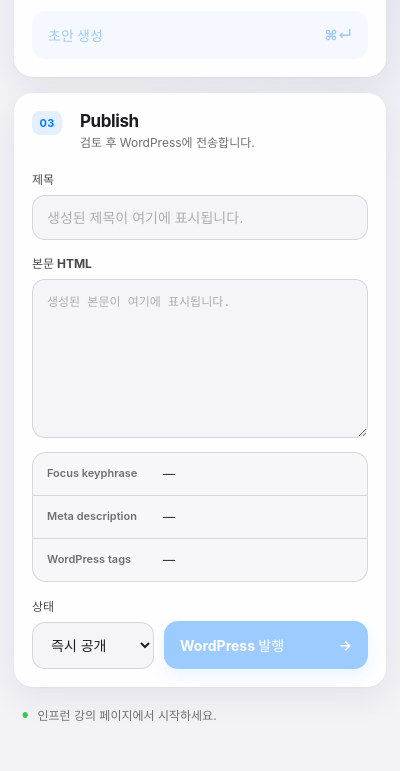
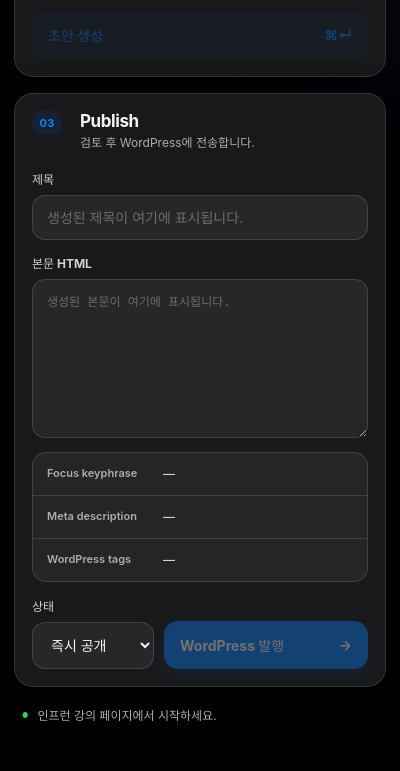
Before and after one commit to hotshin24/inflearn-content-publisher, a browser extension: page extension/popup.html in a window 400 px wide. Shown: the part 628-1399 px from the top of the page. Drawn offline with Linux system fonts and the light colour scheme.

Commit message:
Switch publisher to iOS dark theme

```diff
--- a/extension/popup.css
+++ b/extension/popup.css
@@ -1,30 +1,30 @@
 :root {
-  color-scheme: light;
+  color-scheme: dark;
   font-family: -apple-system, BlinkMacSystemFont, "SF Pro Display", "SF Pro Text", Pretendard, "Segoe UI", sans-serif;
-  color: #1d1d1f;
-  background: #f2f2f7;
+  color: #f5f5f7;
+  background: #000;
   font-synthesis: none;
-  --blue: #007aff;
-  --blue-pressed: #0062cc;
-  --green: #34c759;
-  --red: #ff3b30;
-  --label: #1d1d1f;
-  --secondary-label: #6e6e73;
+  --blue: #0a84ff;
+  --blue-pressed: #409cff;
+  --green: #30d158;
+  --red: #ff453a;
+  --label: #f5f5f7;
+  --secondary-label: #aeaeb2;
   --tertiary-label: #8e8e93;
-  --separator: rgba(60, 60, 67, .16);
-  --surface: rgba(255, 255, 255, .92);
+  --separator: rgba(84, 84, 88, .62);
+  --surface: rgba(28, 28, 30, .92);
 }
 
 * { box-sizing: border-box; }
-html { min-height: 100%; background: #f2f2f7; }
+html { min-height: 100%; background: #000; }
 body {
   margin: 0 auto;
   width: min(calc(100% - 32px), 680px);
   min-height: 720px;
   background:
-    radial-gradient(circle at 8% 0%, rgba(0, 122, 255, .10), transparent 28rem),
-    radial-gradient(circle at 100% 30%, rgba(88, 86, 214, .08), transparent 25rem),
-    #f2f2f7;
+    radial-gradient(circle at 8% 0%, rgba(10, 132, 255, .18), transparent 28rem),
+    radial-gradient(circle at 100% 30%, rgba(94, 92, 230, .14), transparent 25rem),
+    #000;
 }
 main { padding: 28px 24px 34px; }
 
@@ -38,8 +38,8 @@ main { padding: 28px 24px 34px; }
   gap: 14px;
   margin: -28px -24px 20px;
   padding: 22px 26px 16px;
-  border-bottom: 1px solid rgba(255, 255, 255, .5);
-  background: rgba(242, 242, 247, .78);
+  border-bottom: 1px solid rgba(84, 84, 88, .42);
+  background: rgba(0, 0, 0, .72);
   backdrop-filter: saturate(180%) blur(20px);
   -webkit-backdrop-filter: saturate(180%) blur(20px);
 }
@@ -63,19 +63,19 @@ h1 { margin: 0; font-size: 22px; line-height: 1.15; letter-spacing: -.035em; }
 .panel {
   margin-bottom: 16px;
   padding: 21px;
-  border: 1px solid rgba(255, 255, 255, .86);
+  border: 1px solid rgba(84, 84, 88, .46);
   border-radius: 22px;
   background: var(--surface);
-  box-shadow: 0 10px 35px rgba(30, 30, 40, .07), 0 1px 2px rgba(30, 30, 40, .04);
+  box-shadow: 0 14px 40px rgba(0, 0, 0, .34), inset 0 1px rgba(255, 255, 255, .025);
 }
-.setup-panel { background: linear-gradient(145deg, rgba(255,255,255,.98), rgba(248,251,255,.94)); }
+.setup-panel { background: linear-gradient(145deg, rgba(36,36,38,.96), rgba(28,28,30,.94)); }
 .section-heading { display: grid; grid-template-columns: 38px 1fr; align-items: start; gap: 10px; margin-bottom: 19px; }
 .section-heading h2 { margin: 0 0 4px; color: var(--label); font-size: 17px; letter-spacing: -.025em; }
 .section-heading p { margin: 0; color: var(--secondary-label); font-size: 12px; line-height: 1.4; }
 .step { display: grid; place-items: center; width: 30px; height: 24px; border-radius: 8px; background: rgba(0,122,255,.1); color: var(--blue); font-size: 11px; font-weight: 750; letter-spacing: .02em; }
 
 .field { display: grid; gap: 8px; margin: 0 0 14px; }
-.field > span { color: #48484a; font-size: 12px; font-weight: 650; }
+.field > span { color: #d1d1d6; font-size: 12px; font-weight: 650; }
 .field em { margin-left: 4px; color: var(--tertiary-label); font-style: normal; font-weight: 500; }
 .compact-field { margin-bottom: 9px; }
 input, textarea, select, button { width: 100%; border: 0; font: inherit; }
@@ -83,14 +83,14 @@ input, textarea, select {
   outline: none;
   border: 1px solid var(--separator);
   border-radius: 13px;
-  background: rgba(242, 242, 247, .72);
+  background: rgba(44, 44, 46, .78);
   color: var(--label);
   padding: 13px 14px;
   font-size: 14px;
   transition: background .16s, border-color .16s, box-shadow .16s;
 }
-input::placeholder, textarea::placeholder { color: #aeaeb2; }
-input:focus, textarea:focus, select:focus { border-color: rgba(0,122,255,.5); background: #fff; box-shadow: 0 0 0 4px rgba(0,122,255,.1); }
+input::placeholder, textarea::placeholder { color: #6c6c70; }
+input:focus, textarea:focus, select:focus { border-color: rgba(10,132,255,.68); background: #2c2c2e; box-shadow: 0 0 0 4px rgba(10,132,255,.14); }
 textarea { resize: vertical; line-height: 1.55; }
 #content { font-family: ui-monospace, "SFMono-Regular", Menlo, Consolas, monospace; font-size: 12px; }
 
@@ -118,11 +118,11 @@ textarea { resize: vertical; line-height: 1.55; }
 .publish-row { display: grid; grid-template-columns: 154px 1fr; align-items: end; gap: 10px; }
 .publish-row .field { margin: 0; }
 .publish-row .button { height: 48px; }
-.seo-preview { margin: 0 0 15px; overflow: hidden; border: 1px solid var(--separator); border-radius: 14px; background: rgba(242,242,247,.6); }
+.seo-preview { margin: 0 0 15px; overflow: hidden; border: 1px solid var(--separator); border-radius: 14px; background: rgba(44,44,46,.64); }
 .seo-preview p { display: grid; grid-template-columns: 128px 1fr; gap: 12px; margin: 0; padding: 12px 14px; border-bottom: 1px solid var(--separator); }
 .seo-preview p:last-child { border-bottom: 0; }
 .seo-preview span { color: var(--secondary-label); font-size: 11px; font-weight: 600; line-height: 1.5; }
-.seo-preview strong { overflow-wrap: anywhere; color: #3a3a3c; font-size: 12px; font-weight: 500; line-height: 1.5; }
+.seo-preview strong { overflow-wrap: anywhere; color: #d1d1d6; font-size: 12px; font-weight: 500; line-height: 1.5; }
 .status-bar { display: flex; align-items: flex-start; gap: 9px; min-height: 40px; padding: 4px 8px 0; }
 .status-icon { padding-top: 4px; color: var(--green); font-size: 7px; }
 #statusText { margin: 0; color: var(--secondary-label); font-size: 12px; line-height: 1.5; }
--- a/extension/popup.html
+++ b/extension/popup.html
@@ -1,6 +1,6 @@
 <!doctype html>
 <html lang="ko">
-<head><meta charset="utf-8"><meta name="viewport" content="width=device-width,initial-scale=1"><meta name="theme-color" content="#f2f2f7"><link rel="icon" href="favicon.svg" type="image/svg+xml"><link rel="stylesheet" href="popup.css"><title>인프런 리뷰</title></head>
+<head><meta charset="utf-8"><meta name="viewport" content="width=device-width,initial-scale=1"><meta name="theme-color" content="#000000"><link rel="icon" href="favicon.svg" type="image/svg+xml"><link rel="stylesheet" href="popup.css"><title>인프런 리뷰</title></head>
 <body>
   <main>
     <header class="app-header">
```
